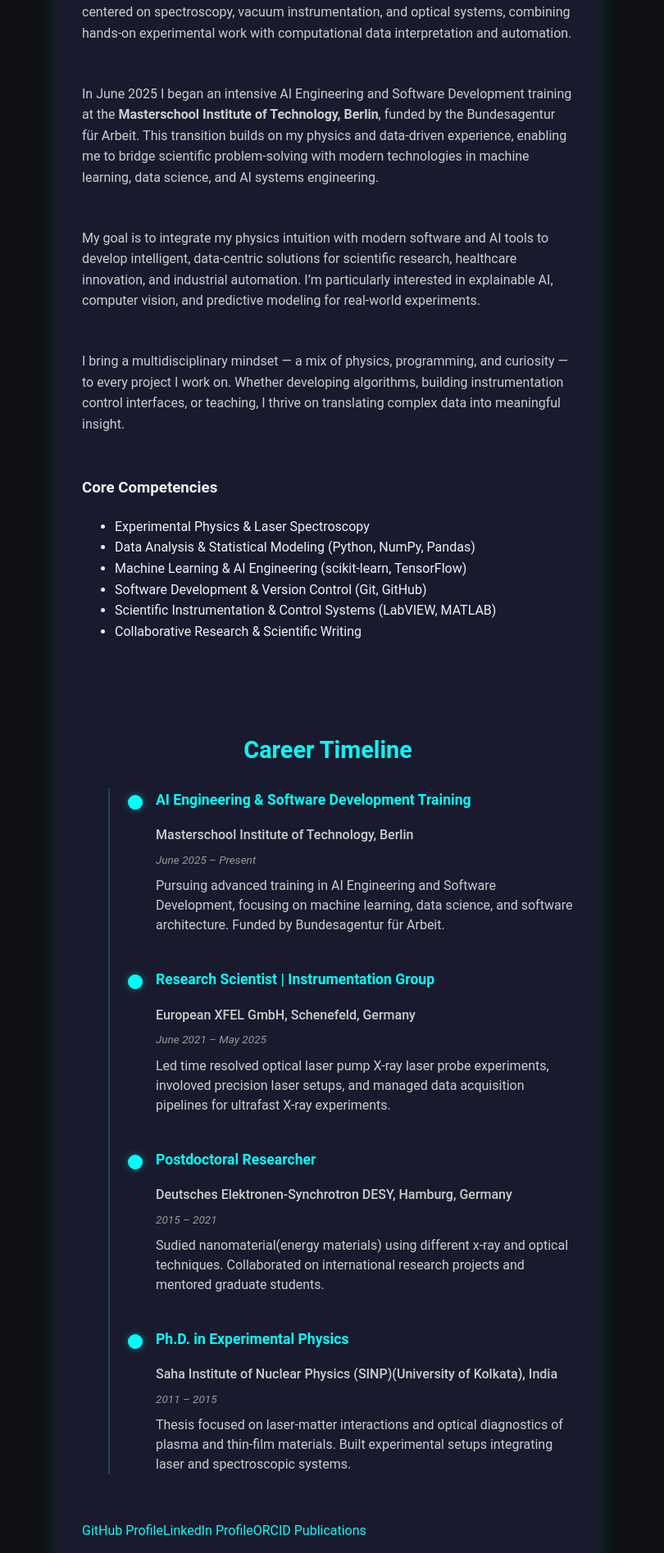
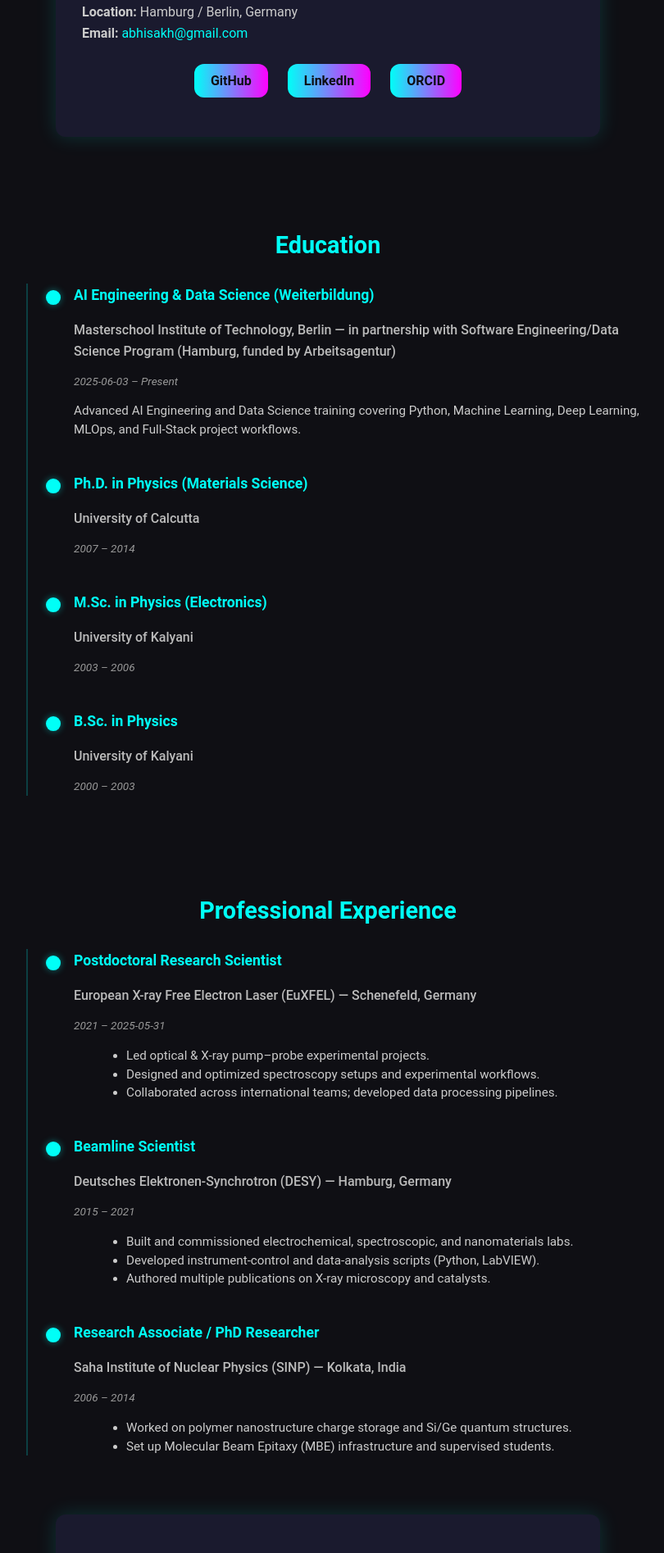
Before and after one commit to abhisakh/Advance_Portfolio, a React (Vite) app in the folder portfolio/: page /about in a window 1280 px wide. Shown: the part 665-2560 px from the top of the page at 82% size, without its empty margins (240-1050 px from the left). Built offline with nearby package versions, Linux system fonts and the light colour scheme.

Commit message:
Stable UI before refactor

```diff
--- a/portfolio/src/App.css
+++ b/portfolio/src/App.css
@@ -1,9 +1,14 @@
+/*1. Global Variables & Base Styles (Keep in App.css)*/
 /* =====================================================
-   App.css — Modernized Portfolio (Refactored)
-   Author: Dr. Abhisakh Sarma
+   App.css — Reorganized for Modular Refactoring
    ===================================================== */
 
-/* ---------- Root Variables ---------- */
+/* -----------------------------------------------------
+   SECTION 1: GLOBAL VARIABLES & BASE STYLES
+   (KEEP IN App.css or separate 'variables.css' / 'base.css')
+   ----------------------------------------------------- */
+
+/* ---------- 1.1 Root Variables ---------- */
 :root {
   --bg-color: #0f0f14;
   --text-color: #f0f0f5;
@@ -19,9 +24,7 @@
   --transition-speed: 0.3s;
 }
 
-/* =====================================================
-   GLOBAL STYLES
-   ===================================================== */
+/* ---------- 1.2 Global Styles (body, a, #root) ---------- */
 body {
   margin: 0;
   font-family: 'Roboto', sans-serif;
@@ -52,9 +55,46 @@ a:hover {
   align-items: center;
 }
 
-/* =====================================================
-   NAVBAR
-   ===================================================== */
+/* ---------- 1.3 Global Utilities and Wrappers ---------- */
+.content-wrapper {
+  margin-top: var(--navbar-height);
+  display: flex;
+  flex-direction: column;
+  align-items: center;
+  width: 100%;
+  max-width: var(--max-content-width);
+  transition: margin-top 0.3s;
+}
+
+.headline {
+  color: var(--accent-color);
+  font-weight: 600;
+  font-size: 1.1rem;
+  margin-bottom: 1rem;
+}
+
+/* ---------- 1.4 Global Animations (Keyframes) ---------- */
+@keyframes fadeInUp {
+  to {
+    opacity: 1;
+    transform: translateY(0);
+  }
+}
+@keyframes pulseGlow {
+  0%, 100% {
+    box-shadow: 0 0 0.5rem rgba(0, 255, 247, 0.4);
+    transform: scale(1);
+  }
+  50% {
+    box-shadow: 0 0 1.2rem rgba(0, 255, 247, 0.8);
+    transform: scale(1.1);
+  }
+}
+/*2. Navbar Styles (Move to Navbar.css)*/
+/* -----------------------------------------------------
+   SECTION 2: NAVBAR
+   (MOVE TO components/Navbar.css)
+   ----------------------------------------------------- */
 .navbar {
   position: fixed;
   top: 0;
@@ -128,9 +168,31 @@ a:hover {
   height: 1em;
 }
 
-/* =====================================================
-   HERO SECTION (Home Page)
-   ===================================================== */
+/* --- Responsive Navbar Styles --- */
+@media (max-width: 768px) {
+  .navbar {
+    flex-direction: column;
+    height: auto;
+    padding: 0.5rem 5rem;
+    /* This setting aligns everything right in the working version */
+    align-items: flex-end;
+  }
+  .navbar .logo {
+    align-self: flex-start;
+    width: 100%;
+    text-align: center;
+    margin-bottom: 0.5rem;
+  }
+  .navbar .nav-links {
+    flex-direction: column;
+    gap: 1rem;
+  }
+}
+/*3. Hero Section Styles (Move to Hero.css)*/
+/* -----------------------------------------------------
+   SECTION 3: HERO SECTION
+   (MOVE TO components/Hero.css)
+   ----------------------------------------------------- */
 .hero {
   margin: var(--section-padding) 0 2rem;
   padding: 0 1rem;
@@ -215,9 +277,37 @@ a:hover {
               0 0 0.5rem rgba(255, 0, 255, 0.3);
 }
 
-/* =====================================================
-   CARDS (Generic Sections)
-   ===================================================== */
+/* --- Responsive Hero Styles --- */
+@media (max-width: 768px) {
+  .hero {
+    margin-top: 0;
+    padding: 1rem;
+  }
+  .hero-content {
+    flex-direction: column;
+    align-items: center;
+    gap: 1rem;
+  }
+  .hero-text {
+    text-align: center;
+  }
+  .hero-text h1 {
+    font-size: clamp(1.8rem, 8vw, 2.2rem);
+  }
+  .hero-text p {
+    font-size: clamp(0.9rem, 4vw, 1rem);
+  }
+  .hero-image {
+    width: clamp(80px, 20vw, 120px);
+    height: clamp(80px, 20vw, 120px);
+    order: -1;
+  }
+}
+/*4. Card Styles (Move to CardSection.css or Card.css)*/
+/* -----------------------------------------------------
+   SECTION 4: CARDS (Generic Sections)
+   (MOVE TO components/CardSection.css)
+   ----------------------------------------------------- */
 .card {
   background-color: var(--card-bg);
   padding: 2rem;
@@ -257,10 +347,11 @@ a:hover {
   transform: translateY(-2px) scale(1.03);
   box-shadow: 0 0 1rem var(--accent-hover);
 }
-
-/* =====================================================
-   PROFILE IMAGE (Other Pages) — FIXED & POLISHED
-   ===================================================== */
+/*5. Profile Image Styles (Move to ProfileImage.css)*/
+/* -----------------------------------------------------
+   SECTION 5: PROFILE IMAGE (Other Pages)
+   (MOVE TO components/ProfileImage.css)
+   ----------------------------------------------------- */
 .profile-image-top-left {
   position: fixed;
   top: calc(var(--navbar-height) + 1.2rem);
@@ -292,7 +383,7 @@ a:hover {
   transform: scale(1.05);
 }
 
-/* Mobile adjustment */
+/* --- Responsive Profile Image Styles --- */
 @media (max-width: 768px) {
   .profile-image-top-left {
     top: calc(var(--navbar-height) + 2rem);
@@ -303,10 +394,11 @@ a:hover {
     z-index: 999;
   }
 }
-
-/* =====================================================
-   CONTACT SECTION
-   ===================================================== */
+/*6. Contact Section Styles (Move to Contact.css)*/
+/* -----------------------------------------------------
+   SECTION 6: CONTACT SECTION & SUCCESS ANIMATION
+   (MOVE TO pages/Contact.css)
+   ----------------------------------------------------- */
 .contact-section {
   display: flex;
   flex-direction: column;
@@ -386,90 +478,7 @@ a:hover {
   box-shadow: 0 0 1.5rem var(--accent-hover);
 }
 
-/* =====================================================
-   ANIMATIONS
-   ===================================================== */
-@keyframes fadeInUp {
-  to {
-    opacity: 1;
-    transform: translateY(0);
-  }
-}
-
-/* =====================================================
-   RESPONSIVE STYLES
-   ===================================================== */
-@media (max-width: 768px) {
-  .navbar {
-    flex-direction: column;
-    height: auto;
-    padding: 0.5rem 1rem;
-  }
-  .navbar .nav-links {
-    flex-direction: column;
-    gap: 1rem;
-  }
-
-  body {
-    padding-top: calc(var(--navbar-height) + 15rem);
-  }
-
-  .hero {
-    margin-top: 0;
-    padding: 1rem;
-  }
-  .hero-content {
-    flex-direction: column;
-    align-items: center;
-    gap: 1rem;
-  }
-  .hero-text {
-    text-align: center;
-  }
-  .hero-text h1 {
-    font-size: clamp(1.8rem, 8vw, 2.2rem);
-  }
-  .hero-text p {
-    font-size: clamp(0.9rem, 4vw, 1rem);
-  }
-  .hero-image {
-    width: clamp(80px, 20vw, 120px);
-    height: clamp(80px, 20vw, 120px);
-    order: -1;
-  }
-
-  .profile-image-top-left {
-    top: calc(var(--navbar-height) + 3rem);
-    left: 2.5rem;
-    width: 80px;
-    height: 80px;
-  }
-
-  .contact-section {
-    padding: 2rem 1rem;
-    gap: 1.5rem;
-  }
-  .contact-form input,
-  .contact-form textarea {
-    font-size: 0.9rem;
-  }
-}
-
-/* =====================================================
-   CONTENT WRAPPER
-   ===================================================== */
-.content-wrapper {
-  margin-top: var(--navbar-height);
-  display: flex;
-  flex-direction: column;
-  align-items: center;
-  width: 100%;
-  max-width: var(--max-content-width);
-  transition: margin-top 0.3s;
-}
-/* ==========================
-   Contact Success Animation
-   ========================== */
+/* Contact Success Animation */
 .success-overlay {
   position: fixed;
   top: 0;
@@ -501,7 +510,23 @@ a:hover {
   font-size: 1.2rem;
   color: var(--text-color);
 }
-/*=========================================================================*/
+
+/* --- Responsive Contact Styles --- */
+@media (max-width: 768px) {
+  .contact-section {
+    padding: 2rem 1rem;
+    gap: 1.5rem;
+  }
+  .contact-form input,
+  .contact-form textarea {
+    font-size: 0.9rem;
+  }
+}
+/*7. Career Timeline Styles (Move to Timeline.css)*/
+/* -----------------------------------------------------
+   SECTION 7: CAREER TIMELINE
+   (MOVE TO components/Timeline.css)
+   ----------------------------------------------------- */
 .timeline-item {
   opacity: 0;
   transform: translateY(10px);
@@ -512,9 +537,6 @@ a:hover {
   transform: translateY(0);
 }
 
-/* =====================================================
-   CAREER TIMELINE (Enhanced)
-   ===================================================== */
 .timeline {
   margin-top: 3rem;
   width: 100%;
@@ -582,20 +604,14 @@ a:hover {
   margin-top: 0.5rem;
   line-height: 1.5;
 }
-
-/* Subtle glowing animation for markers */
-@keyframes pulseGlow {
-  0%, 100% {
-    box-shadow: 0 0 0.5rem rgba(0, 255, 247, 0.4);
-    transform: scale(1);
-  }
-  50% {
-    box-shadow: 0 0 1.2rem rgba(0, 255, 247, 0.8);
-    transform: scale(1.1);
-  }
+.timeline-details ul,
+.timeline-details li {
+  list-style: disc;
+  margin-left: 1.5rem;
+  color: #ccc;
 }
 
-/* Responsive timeline */
+/* --- Responsive Timeline Styles --- */
 @media (max-width: 768px) {
   .timeline {
     padding-left: 0.5rem;
@@ -616,3 +632,85 @@ a:hover {
     margin-left: 0.8rem;
   }
 }
+/*. Global Responsive Media Query (Must be broken up!)
+NOTE: This section contains all your responsive overrides.
+When modularizing, you must move each block of styles
+(like .hero rules, or .navbar rules) into the corresponding
+component's CSS file (Hero.css, Navbar.css, etc.) inside a
+new @media (max-width: 768px) block.*/
+/* -----------------------------------------------------
+   SECTION 8: GLOBAL RESPONSIVE MEDIA QUERY
+   (RULES MUST BE SPLIT AND MOVED TO COMPONENT FILES)
+   ----------------------------------------------------- */
+@media (max-width: 768px) {
+  /* --- NAVBAR RULES (Move to Navbar.css) --- */
+  .navbar {
+    flex-direction: column;
+    height: auto;
+    padding: 0.5rem 5rem;
+    align-items: flex-end;
+  }
+  .navbar .logo {
+    align-self: flex-start;
+    width: 100%;
+    text-align: center;
+    margin-bottom: 0.5rem;
+  }
+  .navbar .nav-links {
+    flex-direction: column;
+    gap: 1rem;
+  }
+
+  /* --- GLOBAL BODY PADDING (Keep in App.css) --- */
+  body {
+    padding-top: calc(var(--navbar-height) + 15rem);
+  }
+
+  /* --- HERO RULES (Move to Hero.css) --- */
+  .hero {
+    margin-top: 0;
+    padding: 1rem;
+  }
+  .hero-content {
+    flex-direction: column;
+    align-items: center;
+    gap: 1rem;
+  }
+  .hero-text {
+    text-align: center;
+  }
+  .hero-text h1 {
+    font-size: clamp(1.8rem, 8vw, 2.2rem);
+  }
+  .hero-text p {
+    font-size: clamp(0.9rem, 4vw, 1rem);
+  }
+  .hero-image {
+    width: clamp(80px, 20vw, 120px);
+    height: clamp(80px, 20vw, 120px);
+    order: -1;
+  }
+
+  /* --- PROFILE IMAGE RULES (Move to ProfileImage.css) --- */
+  .profile-image-top-left {
+    top: calc(var(--navbar-height) + 3rem);
+    left: 5.5rem;
+    width: 80px;
+    height: 80px;
+  }
+
+  /* --- CONTACT RULES (Move to Contact.css) --- */
+  .contact-section {
+    padding: 2rem 1rem;
+    gap: 1.5rem;
+  }
+  .contact-form input,
+  .contact-form textarea {
+    font-size: 0.9rem;
+  }
+
+  /* --- TIMELINE RULES (Move to Timeline.css, already there,
+  but consolidated for safety) --- */
+  /* These were also listed within the main timeline block,
+  but keeping this global section marked for completeness */
+}
--- a/portfolio/src/pages/About.jsx
+++ b/portfolio/src/pages/About.jsx
@@ -1,96 +1,141 @@
-import React from "react";
+// src/pages/About.jsx
+import React, { useEffect } from "react"; // 👈 IMPORT useEffect
+import profile from "../data/profileData";
+import CareerTimeline from "../components/CareerTimeline";
 import ProfileImage from "../components/ProfileImage";
-import "../App.css";
-import CareerTimeline from "../components/CareerTimeline";
+import CardSection from "../components/CardSection";
 
 const About = () => {
+
+  // ----------------------------------------------------
+  // ✅ IMPLEMENTATION OF INTERSECTION OBSERVER FOR SCROLL-REVEAL
+  // ----------------------------------------------------
+  useEffect(() => {
+    // 1. Target the elements that need to be revealed
+    const timelineItems = document.querySelectorAll('.timeline-item');
+
+    // 2. Define the observer's settings
+    const observerOptions = {
+      root: null, // relative to the viewport
+      rootMargin: "0px",
+      threshold: 0.1 // trigger when 10% of the item is visible
+    };
+
+    // 3. Create the observer function
+    const observer = new IntersectionObserver((entries, observer) => {
+      entries.forEach(entry => {
+        if (entry.isIntersecting) {
+          // Add the visible class, which switches opacity from 0 to 1
+          entry.target.classList.add('is-visible');
+          // Stop observing this element since it is now visible
+          observer.unobserve(entry.target);
+        }
+      });
+    }, observerOptions);
+
+    // 4. Start observing each timeline item
+    timelineItems.forEach(item => {
+      observer.observe(item);
+    });
+
+    // 5. Cleanup function: stop observing when the component unmounts
+    return () => {
+      timelineItems.forEach(item => {
+        // Need to check if it's still being observed before unobserving
+        if (item) {
+           observer.unobserve(item);
+        }
+      });
+    };
+  }, []); // Empty dependency array ensures this runs only once after the initial render
+  // ----------------------------------------------------
+
   return (
     <main className="content-wrapper">
-      {/* Profile photo */}
+      {/* Top Profile Image */}
       <ProfileImage size={120} />
 
-      {/* About Section */}
-      <section className="card about-section">
-        <h2>About Me</h2>
+      {/* Intro Section */}
+      <CardSection title={`About ${profile.name}`}>
+        <p className="headline">{profile.headline}</p>
+        <p>{profile.summary}</p>
+
         <p>
-          I’m <strong>Dr. Abhisakh Sarma</strong>, an experimental physicist with
-          a deep background in laser-based spectroscopy, large-scale
-          instrumentation, and data analysis. I recently concluded my work at
-          the <strong>European XFEL (EuXFEL)</strong> in Hamburg (until May 2025),
-          where I developed and optimized advanced photon diagnostics and
-          contributed to high-precision measurement systems supporting
-          ultrafast X-ray experiments.
+          <strong>Location:</strong> {profile.location} <br />
+          <strong>Email:</strong> <a href={`mailto:${profile.email}`}>{profile.email}</a>
         </p>
 
-        <p>
-          Over the years I’ve authored and co-authored more than 30 scientific
-          publications, collaborating with international teams across Europe
-          and Asia. My research centered on spectroscopy, vacuum instrumentation,
-          and optical systems, combining hands-on experimental work with
-          computational data interpretation and automation.
-        </p>
+        <div className="contact-links">
+          <a href={profile.links.github} target="_blank" rel="noreferrer">GitHub</a>
+          <a href={profile.links.linkedin} target="_blank" rel="noreferrer">LinkedIn</a>
+          <a href={profile.links.orcid} target="_blank" rel="noreferrer">ORCID</a>
+        </div>
+      </CardSection>
 
-        <p>
-          In June 2025 I began an intensive AI Engineering and Software Development
-          training at the <strong>Masterschool Institute of Technology, Berlin</strong>,
-          funded by the Bundesagentur für Arbeit. This transition builds on my
-          physics and data-driven experience, enabling me to bridge scientific
-          problem-solving with modern technologies in machine learning,
-          data science, and AI systems engineering.
-        </p>
-
-        <p>
-          My goal is to integrate my physics intuition with modern software and
-          AI tools to develop intelligent, data-centric solutions for scientific
-          research, healthcare innovation, and industrial automation. I’m
-          particularly interested in explainable AI, computer vision, and
-          predictive modeling for real-world experiments.
-        </p>
-
-        <p>
-          I bring a multidisciplinary mindset — a mix of physics, programming,
-          and curiosity — to every project I work on. Whether developing
-          algorithms, building instrumentation control interfaces, or teaching,
-          I thrive on translating complex data into meaningful insight.
-        </p>
-
-        <div className="about-highlights">
-          <h3>Core Competencies</h3>
-          <ul>
-            <li>Experimental Physics & Laser Spectroscopy</li>
-            <li>Data Analysis & Statistical Modeling (Python, NumPy, Pandas)</li>
-            <li>Machine Learning & AI Engineering (scikit-learn, TensorFlow)</li>
-            <li>Software Development & Version Control (Git, GitHub)</li>
-            <li>Scientific Instrumentation & Control Systems (LabVIEW, MATLAB)</li>
-            <li>Collaborative Research & Scientific Writing</li>
-          </ul>
-        </div>
-        {/* New Timeline Section */}
-        <CareerTimeline />
-        <div className="about-links">
-          <a
-            href="https://github.com/abhisakh"
-            target="_blank"
-            rel="noopener noreferrer"
-          >
-            GitHub Profile
-          </a>
-          <a
-            href="https://www.linkedin.com/in/dr-abhisakh-sarma"
-            target="_blank"
-            rel="noopener noreferrer"
-          >
-            LinkedIn Profile
-          </a>
-          <a
-            href="https://orcid.org/0000-0002-0785-8902"
-            target="_blank"
-            rel="noopener noreferrer"
-          >
-            ORCID Publications
-          </a>
+      {/* Education Timeline */}
+      <section className="timeline">
+        <h3>Education</h3>
+        <div className="timeline-container">
+          {profile.education.map((edu, index) => (
+            <div key={index} className="timeline-item"> {/* These items will now be revealed */}
+              <div className="timeline-marker" />
+              <div className="timeline-content">
+                <h4>{edu.degree}</h4>
+                <p className="timeline-institution">{edu.school}</p>
+                <p className="timeline-date">
+                  {edu.start} – {edu.end}
+                </p>
+                {edu.description && (
+                  <p className="timeline-details">{edu.description}</p>
+                )}
+              </div>
+            </div>
+          ))}
         </div>
       </section>
+
+      {/* Experience Timeline */}
+      <section className="timeline">
+        <h3>Professional Experience</h3>
+        <div className="timeline-container">
+          {profile.experience.map((exp, index) => (
+            <div key={index} className="timeline-item"> {/* These items will now be revealed */}
+              <div className="timeline-marker" />
+              <div className="timeline-content">
+                <h4>{exp.role}</h4>
+                <p className="timeline-institution">
+                  {exp.org} — {exp.location}
+                </p>
+                <p className="timeline-date">
+                  {exp.start} – {exp.end}
+                </p>
+                <ul className="timeline-details">
+                  {exp.bullets.map((b, i) => (
+                    <li key={i}>{b}</li>
+                  ))}
+                </ul>
+              </div>
+            </div>
+          ))}
+        </div>
+      </section>
+
+      {/* Skills Section */}
+      <CardSection title="Skills & Tools">
+        <ul>
+          <li><strong>Experimental:</strong> {profile.skills.experimental.join(", ")}</li>
+          <li><strong>Programming:</strong> {profile.skills.programming.join(", ")}</li>
+          <li><strong>AI & Data:</strong> {profile.skills.ai.join(", ")}</li>
+          <li><strong>Tools:</strong> {profile.skills.tools.join(", ")}</li>
+        </ul>
+      </CardSection>
+
+      {/* Personal Info */}
+      <CardSection title="Additional Info">
+        <p><strong>Languages:</strong> {profile.languages.join(", ")}</p>
+        <p><strong>Publications:</strong> {profile.publicationsCount} peer-reviewed papers</p>
+        <p><strong>Interests:</strong> {profile.interests.join(", ")}</p>
+      </CardSection>
     </main>
   );
 };
```
